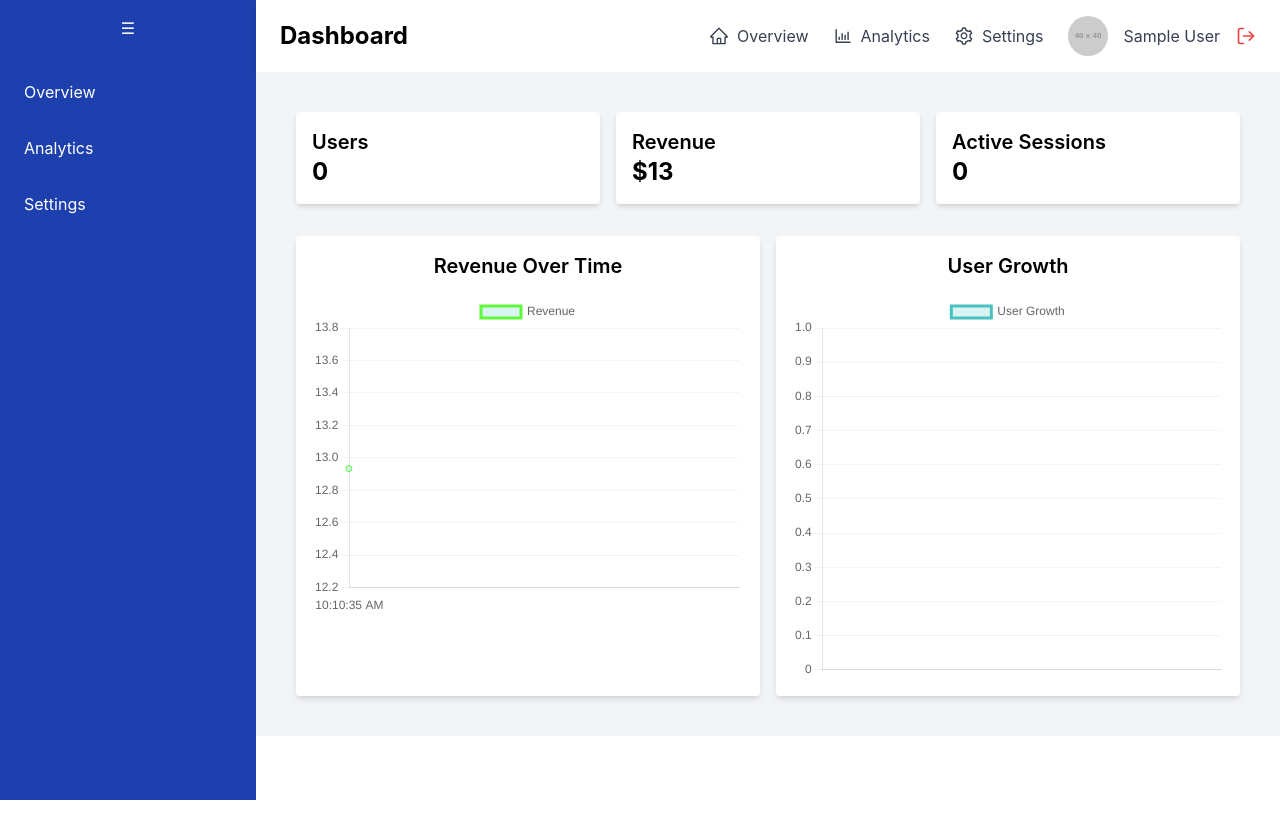
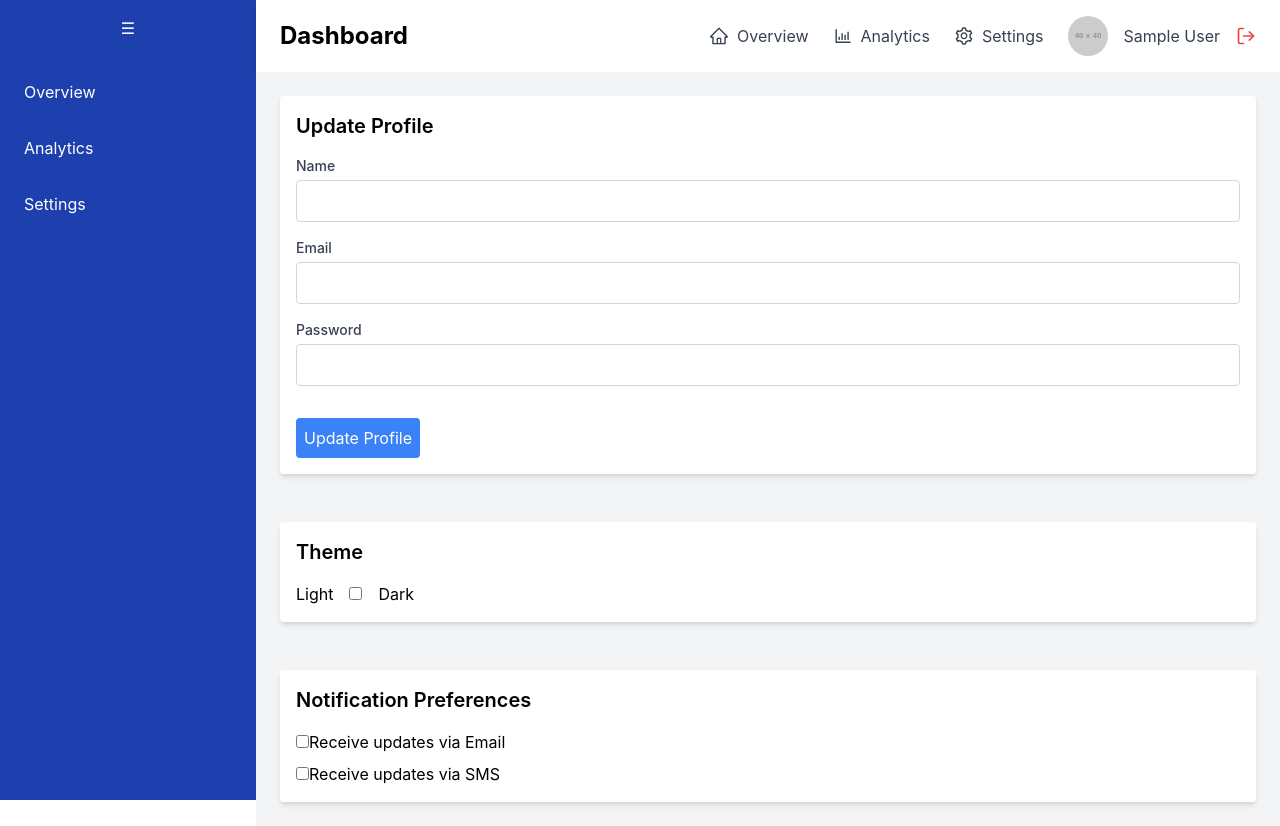
Before and after one commit to shrey-kumbhare/SAAS_dashboard, a React (Create React App) app in the folder client/: page /settings in a window 1280 px wide. Before the commit the page ends 800 px from the top, so only its background shows below. Built offline with nearby package versions, Linux system fonts and the light colour scheme; no server answers; sample sign-in values are in the browser's storage.

Commit message:
setting Page start

```diff
--- a/client/src/Pages/Setting.js
+++ b/client/src/Pages/Setting.js
@@ -1,16 +1,139 @@
-import React from "react";
+import React, { useState } from "react";
 import Header from "../components/Header";
 import Sidebar from "../components/Sidebar";
-import Widgets from "../components/Widgets";
+import { useAuth } from "../context/AuthContext";
 
 function Setting() {
+  const { theme, setTheme } = useAuth();
+  const [userProfile, setUserProfile] = useState({
+    name: "",
+    email: "",
+    password: "",
+  });
+
+  const [notifications, setNotifications] = useState({
+    email: false,
+    sms: false,
+  });
+
+  const toggleTheme = () => {
+    const newTheme = theme === "light" ? "dark" : "light";
+    setTheme(newTheme);
+    localStorage.setItem("theme", newTheme);
+    document.body.classList.toggle("dark", newTheme === "dark");
+  };
+
+  const handleProfileUpdate = (e) => {
+    e.preventDefault();
+    console.log("Updating profile:", userProfile);
+  };
+
+  const handleNotificationChange = (e) => {
+    const { name, checked } = e.target;
+    setNotifications((prev) => ({ ...prev, [name]: checked }));
+  };
+
   return (
     <div className="flex h-screen">
       <Sidebar />
       <div className="flex-1 flex flex-col">
         <Header />
         <div className="p-6 bg-gray-100 flex flex-col gap-6">
-          <Widgets />
+          {/* User Profile Update Form */}
+          <div className="bg-white p-4 rounded shadow-md">
+            <h2 className="text-xl font-semibold mb-4">Update Profile</h2>
+            <form onSubmit={handleProfileUpdate}>
+              <div className="mb-4">
+                <label className="block text-sm font-medium text-gray-700">
+                  Name
+                </label>
+                <input
+                  type="text"
+                  className="mt-1 p-2 w-full border border-gray-300 rounded"
+                  value={userProfile.name}
+                  onChange={(e) =>
+                    setUserProfile({ ...userProfile, name: e.target.value })
+                  }
+                  required
+                />
+              </div>
+              <div className="mb-4">
+                <label className="block text-sm font-medium text-gray-700">
+                  Email
+                </label>
+                <input
+                  type="email"
+                  className="mt-1 p-2 w-full border border-gray-300 rounded"
+                  value={userProfile.email}
+                  onChange={(e) =>
+                    setUserProfile({ ...userProfile, email: e.target.value })
+                  }
+                  required
+                />
+              </div>
+              <div className="mb-4">
+                <label className="block text-sm font-medium text-gray-700">
+                  Password
+                </label>
+                <input
+                  type="password"
+                  className="mt-1 p-2 w-full border border-gray-300 rounded"
+                  value={userProfile.password}
+                  onChange={(e) =>
+                    setUserProfile({ ...userProfile, password: e.target.value })
+                  }
+                  required
+                />
+              </div>
+              <button
+                type="submit"
+                className="mt-4 p-2 bg-blue-500 text-white rounded"
+              >
+                Update Profile
+              </button>
+            </form>
+          </div>
+
+          {/* Theme Toggle */}
+          <div className="bg-white p-4 rounded shadow-md mt-6">
+            <h2 className="text-xl font-semibold mb-4">Theme</h2>
+            <div>
+              <label className="mr-4">Light</label>
+              <input
+                type="checkbox"
+                checked={theme === "dark"}
+                onChange={toggleTheme}
+              />
+              <label className="ml-4">Dark</label>
+            </div>
+          </div>
+
+          {/* Notification Settings */}
+          <div className="bg-white p-4 rounded shadow-md mt-6">
+            <h2 className="text-xl font-semibold mb-4">
+              Notification Preferences
+            </h2>
+            <div>
+              <label className="block mb-2">
+                <input
+                  type="checkbox"
+                  name="email"
+                  checked={notifications.email}
+                  onChange={handleNotificationChange}
+                />
+                Receive updates via Email
+              </label>
+              <label className="block">
+                <input
+                  type="checkbox"
+                  name="sms"
+                  checked={notifications.sms}
+                  onChange={handleNotificationChange}
+                />
+                Receive updates via SMS
+              </label>
+            </div>
+          </div>
         </div>
       </div>
     </div>
--- a/client/src/context/AuthContext.js
+++ b/client/src/context/AuthContext.js
@@ -3,6 +3,7 @@ import React, { createContext, useState, useContext } from "react";
 const AuthContext = createContext();
 
 export const AuthProvider = ({ children }) => {
+  const [theme, setTheme] = useState(localStorage.getItem("theme") || "light");
   const [authData, setAuthData] = useState(() => {
     const token = localStorage.getItem("token");
     const user = localStorage.getItem("user");
@@ -24,10 +25,13 @@ export const AuthProvider = ({ children }) => {
     setAuthData({ isAuthenticated: false, user: null });
     localStorage.removeItem("token");
     localStorage.removeItem("user");
+    localStorage.removeItem("theme");
   };
 
   return (
-    <AuthContext.Provider value={{ authData, setAuthData, login, logout }}>
+    <AuthContext.Provider
+      value={{ authData, setAuthData, login, logout, theme, setTheme }}
+    >
       {children}
     </AuthContext.Provider>
   );
```
